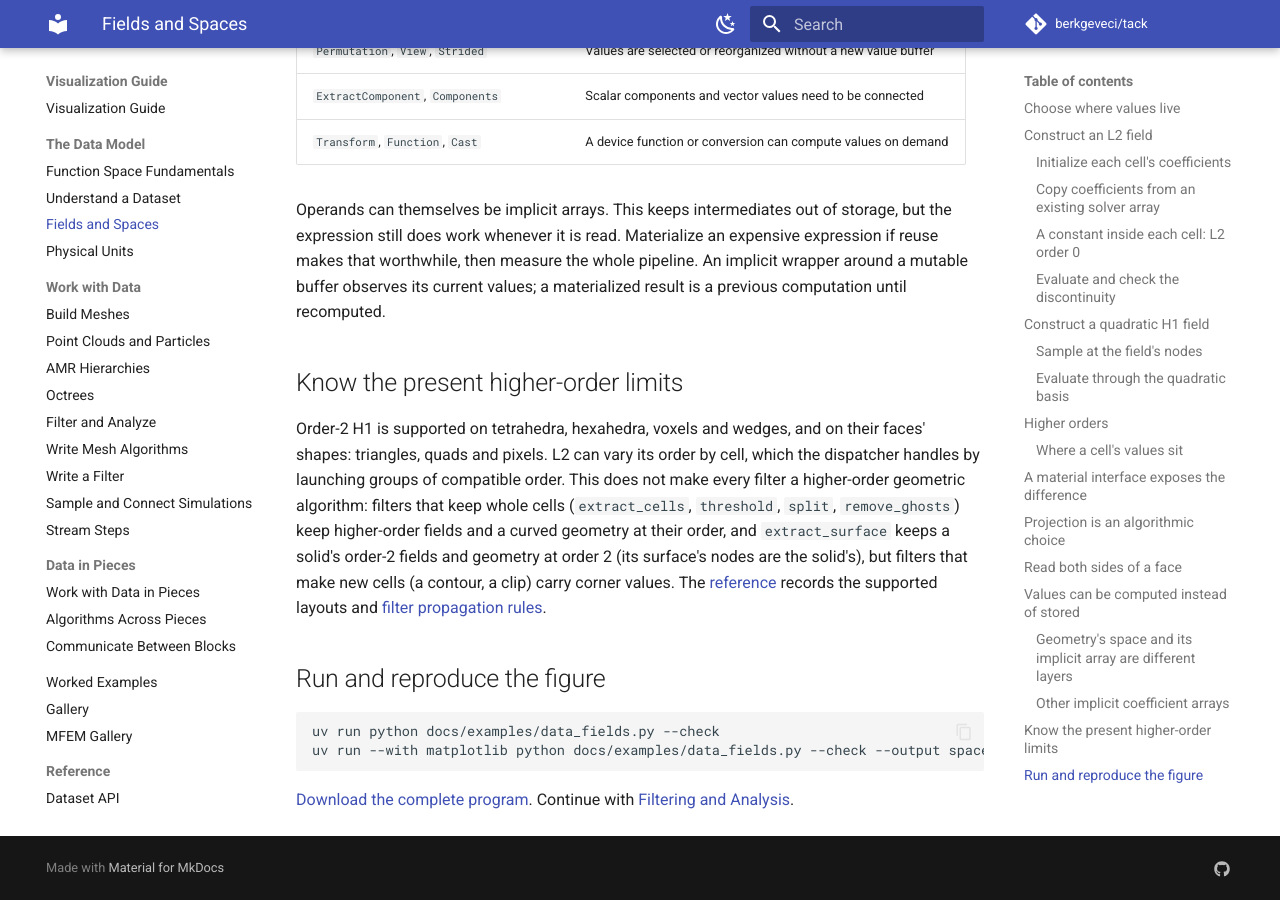
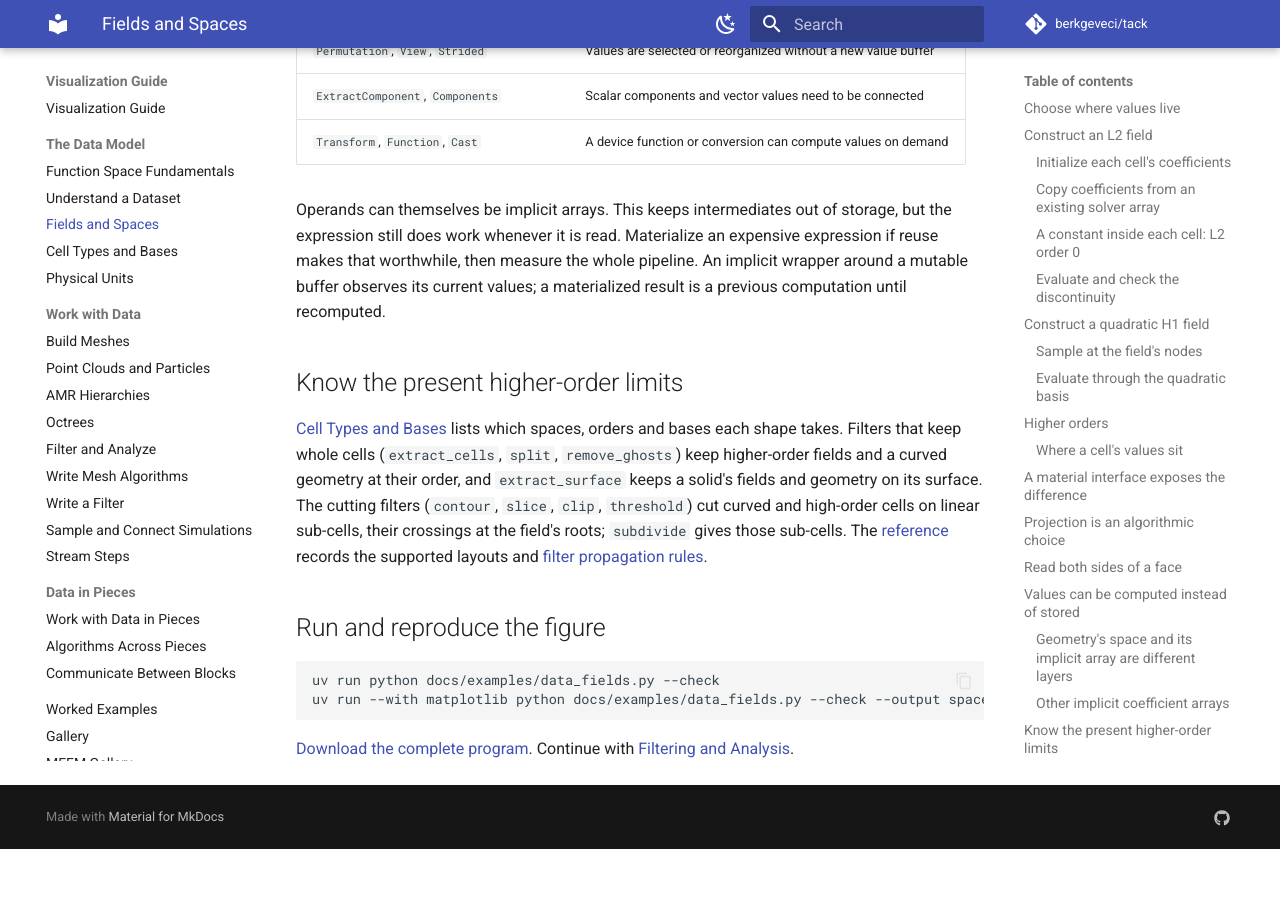
Before and after one commit to berkgeveci/tack, an MkDocs documentation site: the page built from docs/vis-guide/03-fields-and-spaces.md, in a window 1280 px wide and 900 px high, scrolled down 12979 px. Built offline with MkDocs 1.6.1 and Material for MkDocs 9.7.7, drawn with Linux system fonts in a browser that asks for light colours; comment, search, counter and statistics services are not loaded; the version menu is left out; after the commit the page ends 13828 px from its top, so only the background shows below that; some of the changed lines change nothing that is shown.

Commit message:
Docs: Cell Types and Bases, every shape and basis Tack supports, how VTK's and MFEM's map to them, and what is planned

```diff
--- a/docs/vis-guide/00-function-spaces.md
+++ b/docs/vis-guide/00-function-spaces.md
@@ -181,16 +181,13 @@
 
 ## What Tack currently implements
 
-| Representation | Current scope |
-|---|---|
-| H1 order 1 | Point values; basis evaluation on shape-based cells |
-| H1 order 2 | Tetrahedra, hexahedra, voxels, wedges, triangles, quads and pixels |
-| H1 and L2 of any order | Segments, quads, pixels, hexahedra and voxels; Gauss–Lobatto, equispaced or (L2) Gauss–Legendre nodes |
-| L2 orders 0 and 1 | Shape-based cells; order may vary by cell |
-| Constant | Cell data on the supported topology families |
-| Values | Entity-associated data, without a basis |
-| SideTraces | Two-sided face evaluations on supported 3D shape-based cells |
-| H2, H(curl), H(div) bases | Not currently provided |
+`H1` and `L2` of any order, on every shape with a reference element but the
+pyramid (order 1 there), in Gauss–Lobatto, equispaced, Gauss–Legendre (`L2`),
+Bernstein and serendipity bases; `Constant`, `Values` and `SideTraces`; and
+point and cell data on polylines, polygons and polyhedra, linear on their
+pieces. H2, H(curl) and H(div) are not provided. [Cell Types and
+Bases](16-cells-and-bases.md) lists every shape and basis, what each supports,
+how VTK's and MFEM's cells map to them, and what is planned.
 
 Point/cell association can exist on polyhedra without a reference-element
 basis. Always check the particular algorithm's support. Tack uses a subset
--- a/docs/vis-guide/03-fields-and-spaces.md
+++ b/docs/vis-guide/03-fields-and-spaces.md
@@ -476,17 +476,15 @@
 
 ## Know the present higher-order limits
 
-Order-2 H1 is supported on tetrahedra, hexahedra, voxels and wedges, and on
-their faces' shapes: triangles, quads and pixels. L2 can
-vary its order by cell, which the dispatcher handles by launching groups of
-compatible order. This does not make every filter a higher-order geometric
-algorithm: filters that keep whole cells (`extract_cells`, `threshold`,
+[Cell Types and Bases](16-cells-and-bases.md) lists which spaces, orders and
+bases each shape takes. Filters that keep whole cells (`extract_cells`,
 `split`, `remove_ghosts`) keep higher-order fields and a curved geometry at
-their order, and `extract_surface` keeps a solid's order-2 fields and geometry
-at order 2 (its surface's nodes are the solid's), but filters that make new
-cells (a contour, a clip) carry corner values. The
-[reference](reference/dataset-api.md#spaces) records the supported layouts
-and [filter propagation rules](reference/dataset-api.md#algorithms-and-filters).
+their order, and `extract_surface` keeps a solid's fields and
+geometry on its surface. The cutting filters (`contour`, `slice`, `clip`,
+`threshold`) cut curved and high-order cells on linear sub-cells, their
+crossings at the field's roots; `subdivide` gives those sub-cells. The
+[reference](reference/dataset-api.md#spaces) records the supported layouts and
+[filter propagation rules](reference/dataset-api.md#algorithms-and-filters).
 
 ## Run and reproduce the figure
 
--- /dev/null
+++ b/docs/vis-guide/16-cells-and-bases.md
@@ -0,0 +1,184 @@
+# Cell types and bases
+
+Every cell, every space and every basis Tack supports today, in one place, and
+what is planned. [Function Space Fundamentals](00-function-spaces.md) explains
+what a space and a basis are, and [Fields and Spaces](03-fields-and-spaces.md)
+how to make and convert fields in them.
+
+## Cell shapes
+
+A topology's cells are shapes from `tack.dataset.shapes`. Most have a
+*reference element*, a fixed parametric cell that every cell of the shape is a
+map of; bases are defined on it. Tack's shapes, their corner orders and their
+parametric coordinates are VTK's classic linear cells'.
+
+| Shape | Dimension | Corners | Reference element | VTK type |
+|---|---|---|---|---|
+| `Vertex` | 0 | 1 | a point | `VTK_VERTEX` (1) |
+| `Line` (segment) | 1 | 2 | `[0, 1]` | `VTK_LINE` (3) |
+| `Triangle` | 2 | 3 | the unit triangle | `VTK_TRIANGLE` (5) |
+| `Quad` | 2 | 4 | `[0, 1]²`, corners counterclockwise | `VTK_QUAD` (9) |
+| `Pixel` | 2 | 4 | `[0, 1]²`, corners x fastest (an axis-aligned quad) | `VTK_PIXEL` (8) |
+| `Tetra` | 3 | 4 | the unit tetrahedron | `VTK_TETRA` (10) |
+| `Hexahedron` | 3 | 8 | `[0, 1]³` | `VTK_HEXAHEDRON` (12) |
+| `Voxel` | 3 | 8 | `[0, 1]³`, corners x fastest | `VTK_VOXEL` (11) |
+| `Wedge` | 3 | 6 | the unit triangle times `[0, 1]` | `VTK_WEDGE` (13) |
+| `Pyramid` | 3 | 5 | `[0, 1]³` with its top collapsed to the apex | `VTK_PYRAMID` (14) |
+| `PolyLine` | 1 | any | none | `VTK_POLY_LINE` (4) |
+| `Polygon` | 2 | any | none | `VTK_POLYGON` (7) |
+| `Polyhedron` | 3 | any | none | `VTK_POLYHEDRON` (42) |
+
+The topologies that hold them:
+
+| Topology | Its cells |
+|---|---|
+| `StructuredTopology` | a grid's lines, quads or hexahedra, numbered by index (images, rectilinear and curvilinear grids) |
+| `UnstructuredTopology` | any mix of the shapes with a reference element, of any dimensions, in one topology |
+| `PolylineTopology` | polylines (lines are two-point polylines) |
+| `PolygonalTopology` | polygons (triangles and quads are polygons too) |
+| `PolyhedralTopology` | polyhedra, each a list of faces |
+
+Polylines, polygons and polyhedra have no reference element. A field on them is
+linear on pieces: on a polyline's segments, on the triangles that fan a polygon
+from its points' mean, and on the sub-tetrahedra that fan a polyhedron's faces
+from their means and the cell's. So linear fields are exact there, and
+`integrate`, `probe`, `gradients` and the cutting filters all work on these
+pieces.
+
+## Spaces
+
+| Space | Values | Basis |
+|---|---|---|
+| `H1(data, order=p)` | shared between the cells around each node | a continuous polynomial of order `p` in each cell |
+| `L2(data, order=p)` | each cell's own | a polynomial of order `p` in each cell, discontinuous between cells |
+| `Constant(data)` | one per cell | none: the value everywhere in the cell |
+| `Values(data, on)` | one per point, cell, face or edge | none: data attached to entities |
+| `SideTraces(data)` | per face, per side, per face corner | two-sided face values |
+
+## What each shape supports
+
+**yes**: supported; **—**: refused, with a message saying why.
+
+| Shape | `H1` order 1 | `H1` order 2 | `H1` order 3 and up | `L2` order 0 | `L2` order 1 | `L2` order 2 and up | Curved geometry |
+|---|---|---|---|---|---|---|---|
+| Vertex | yes | — | — | yes | yes | — | — |
+| Line | yes | yes | yes | yes | yes | yes | yes |
+| Triangle | yes | yes | yes | yes | yes | yes | yes |
+| Quad, Pixel | yes | yes | yes | yes | yes | yes | yes |
+| Tetra | yes | yes | yes | yes | yes | yes | yes |
+| Hexahedron, Voxel | yes | yes | yes | yes | yes | yes | yes |
+| Wedge | yes | yes | yes | yes | yes | yes | yes |
+| Pyramid | yes | — | — | yes | yes | — | — |
+| PolyLine, Polygon, Polyhedron | yes (linear on pieces) | — | — | `Constant` | — | — | — |
+
+There is no fixed upper order (the tests go to order 6). An `L2` order may
+also vary per cell (orders 0 and 1, `L2(data, order=array)`).
+
+A **curved geometry** is a geometry field above order 1, in `H1`, or in `L2` for
+cells that do not meet (a mesh displaced by a DG field, a periodic mesh). Cells
+are then located, probed, measured, integrated, cut and drawn as they are, not
+as their corners make them. A field's order may differ from the geometry's:
+its nodes are placed where the curved geometry puts them, bit for bit the same
+in every piece.
+
+## Bases
+
+A space above order 1 names its **basis**, the family of functions its values
+are the coefficients of:
+
+| Basis | What its values are | Spaces | Shapes |
+|---|---|---|---|
+| `"gauss_lobatto"` | values at Gauss–Lobatto nodes (Lagrange); MFEM's default | `H1`, `L2` | lines, quads, pixels, hexahedra, voxels |
+| `"equispaced"` | values at equispaced nodes (Lagrange); VTK's Lagrange cells and gmsh's | `H1`, `L2` | every shape with a basis |
+| `"gauss_legendre"` | values at Gauss–Legendre nodes, inside the cell (Lagrange); MFEM's default `L2` | `L2`, from order 1 | lines, quads, pixels, hexahedra, voxels |
+| `"bernstein"` | Bernstein coefficients (VTK's Bezier cells, MFEM's positive bases) | `H1`, `L2`, from order 2 | every shape with a basis |
+| `"serendipity"` | order 2 without face centres and interiors: quad8, hex20, wedge15 (the full space on triangles and tetrahedra) | `H1`, order 2 | triangles, quads, pixels, tetrahedra, hexahedra, voxels, wedges |
+
+When no basis is given above order 2, it is equispaced where the mesh has
+triangles, tetrahedra or wedges, which have no other nodes, and Gauss–Lobatto
+otherwise. At order 2 and below, Gauss–Lobatto and equispaced nodes are the
+same.
+
+Two layouts and one numbering go with a space:
+
+- **`L2`'s layout:** a tensor basis' values are stored either each cell's
+  together (`layout="blocks"`, MFEM's and VTK cell grids' layout) or
+  cell-fastest (`layout="cells"`, faster on GPUs from order 3). `"auto"`
+  chooses by device.
+- **Element-to-DOF tables:** `H1(data, order=p, dofs=table)` numbers values by
+  a row per cell, as MFEM and many solvers do, instead of by entity.
+
+## Mixing shapes
+
+An `UnstructuredTopology` may mix every shape with a reference element, and
+every space above applies to the mix: a mesh of hexahedra and wedges holds one
+`H1` field of order 3. The filters that cut cells into
+linear sub-cells (`subdivide`, `contour`, `slice`, `clip`, `threshold`) take any
+mix of one dimension. Each family is refined alone, and the parts are joined
+where they share lattice points. On such a mix, crossings are placed on the
+linear sub-cells; exact crossings need cells of one family.
+
+## Reading and writing other formats
+
+**VTK unstructured grids.** Linear cells read as the shapes above.
+Higher-order cells read as `H1` fields of the grid's largest order, in any mix
+of shapes, dimensions and orders:
+
+| VTK cells | Read as |
+|---|---|
+| Lagrange (68-73: curve, triangle, quadrilateral, tetrahedron, hexahedron, wedge) | equispaced `H1` of their order |
+| Bezier (75-80) | `H1(basis="bernstein")` |
+| quadratic edge, triangle, tetrahedron (21, 22, 24) | `H1` of order 2 |
+| quadratic quad, hexahedron, wedge (23, 25, 26: quad8, hex20, wedge15) | serendipity, or the full order-2 space beside other cells |
+| biquadratic quad, triquadratic hexahedron, biquadratic-quadratic wedge (28, 29, 32) | `H1` of order 2 |
+| quadratic-linear quad and wedge, biquadratic-quadratic hexahedron (30, 31, 33) | `H1` of order 2 (exact: their spaces lie in it) |
+| biquadratic triangle (34), cubic line (35) | `H1` of order 3 (exact) |
+| quadratic, triquadratic, Lagrange and Bezier pyramids (27, 37, 74, 81), quadratic polygons (36) | refused |
+
+`dataset_to_vtk(..., higher_order=...)` writes Lagrange, Bezier or VTK's
+classic quadratic cells.
+
+**VTK cell grids** (`vtkCellGrid`, `.dg` files). These need a VTK newer than
+9.7.1.
+
+| Cell grid basis | Read as |
+|---|---|
+| `HGRAD C1`, shared | `H1` order 1 (copied) |
+| `HGRAD C1`, per cell | `L2` order 1 (copied) |
+| `constant` | `Constant` |
+| `HGRAD C2`, `I2`, `A` (any order), `G` (Gauss points), Bezier | resampled by VTK onto Tack's equispaced space of that order: `H1` shared, `L2` per cell (exact) |
+| `HCURL`, `HDIV`, and pyramids' bases other than `C1` | left out, with a warning |
+
+`dataset_to_vtk(data, cell_grid=True)` writes `C1` at order 1 and VTK's `A`
+basis above it.
+
+**MFEM.** `mfem_to_dataset` reads H1 and L2 collections of any order (Gauss–Lobatto,
+equispaced, Gauss–Legendre and positive bases), MFEM's older collections,
+nonconforming (AMR) meshes, periodic meshes (an `L2` geometry), and curved
+meshes. `mfem_grid_function` writes back.
+
+See the [Data Model reference](reference/data-model.md) for each function.
+
+## Planned
+
+For 0.8:
+
+- **Higher-order pyramids:** VTK's quadratic (13 nodes), triquadratic (19),
+  Lagrange and Bezier pyramids, and cell grids' `C2` and `pyramid19`. Their
+  bases are rational, so they come with:
+- **Rational Bezier cells:** VTK's Bezier cells with weights other than 1.
+- **`H(curl)` and `H(div)`** at order 1, with Piola maps, on every shape but
+  the pyramid. These are cell grids' `HCURL` and `HDIV`, now left out.
+- **More bases natively:**
+  - the Gauss-point bases on triangles, tetrahedra and wedges (now resampled
+    into equispaced ones);
+  - serendipity per cell (`L2`);
+  - the enriched `F2` cells (15-node tetrahedron, 21-node wedge);
+  - modal bases;
+  - an order per axis, as VTK's quadratic-linear cells have (now embedded in
+    the full order).
+- **Adaptive subdivision** for the cutting filters, per cell from the cut's
+  error.
+
+Not planned: higher-order polygons and polyhedra (VTK's quadratic polygon among
+them).
--- a/mkdocs.yml
+++ b/mkdocs.yml
@@ -144,6 +144,7 @@
           - Function Space Fundamentals: vis-guide/00-function-spaces.md
           - Understand a Dataset: vis-guide/01-datasets.md
           - Fields and Spaces: vis-guide/03-fields-and-spaces.md
+          - Cell Types and Bases: vis-guide/16-cells-and-bases.md
           - Physical Units: vis-guide/12-units.md
       - Work with Data:
           - Build Meshes: vis-guide/02-meshes.md
```
